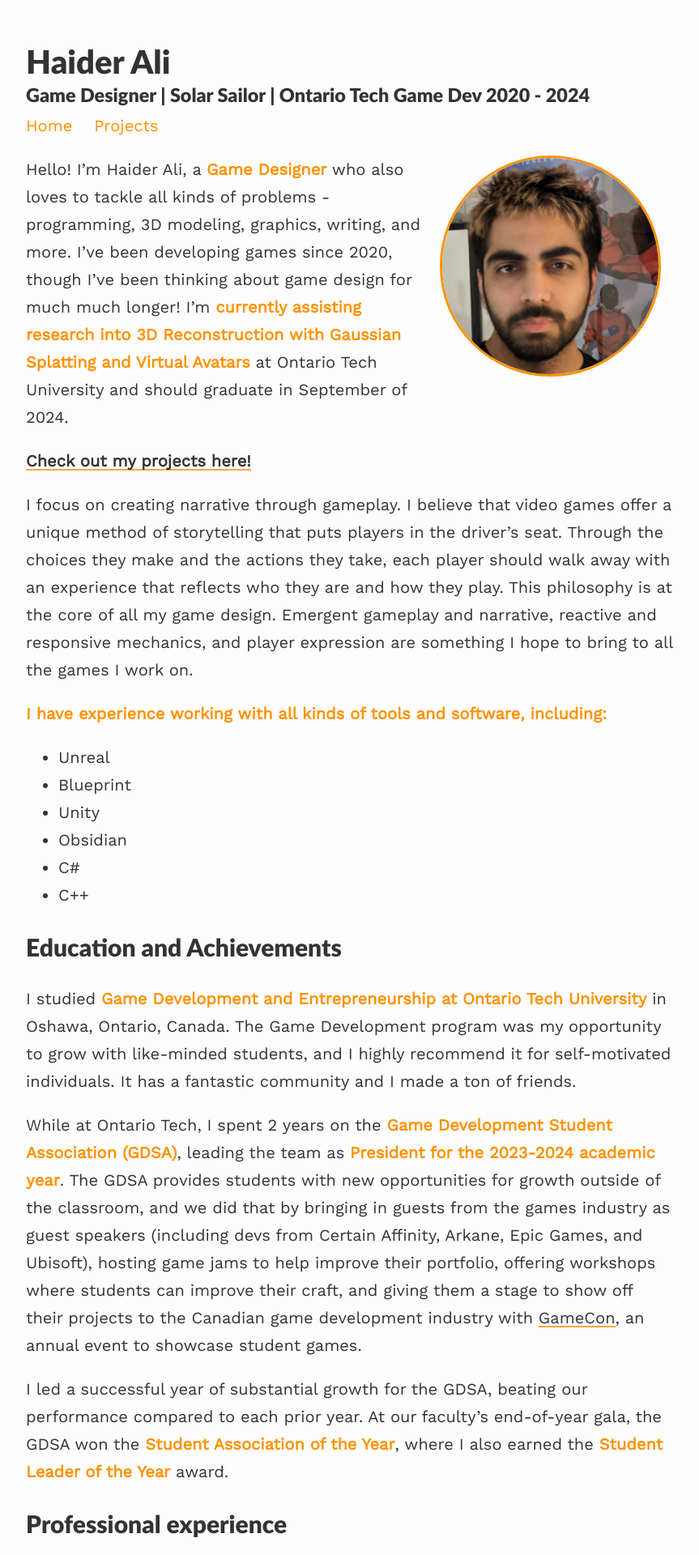
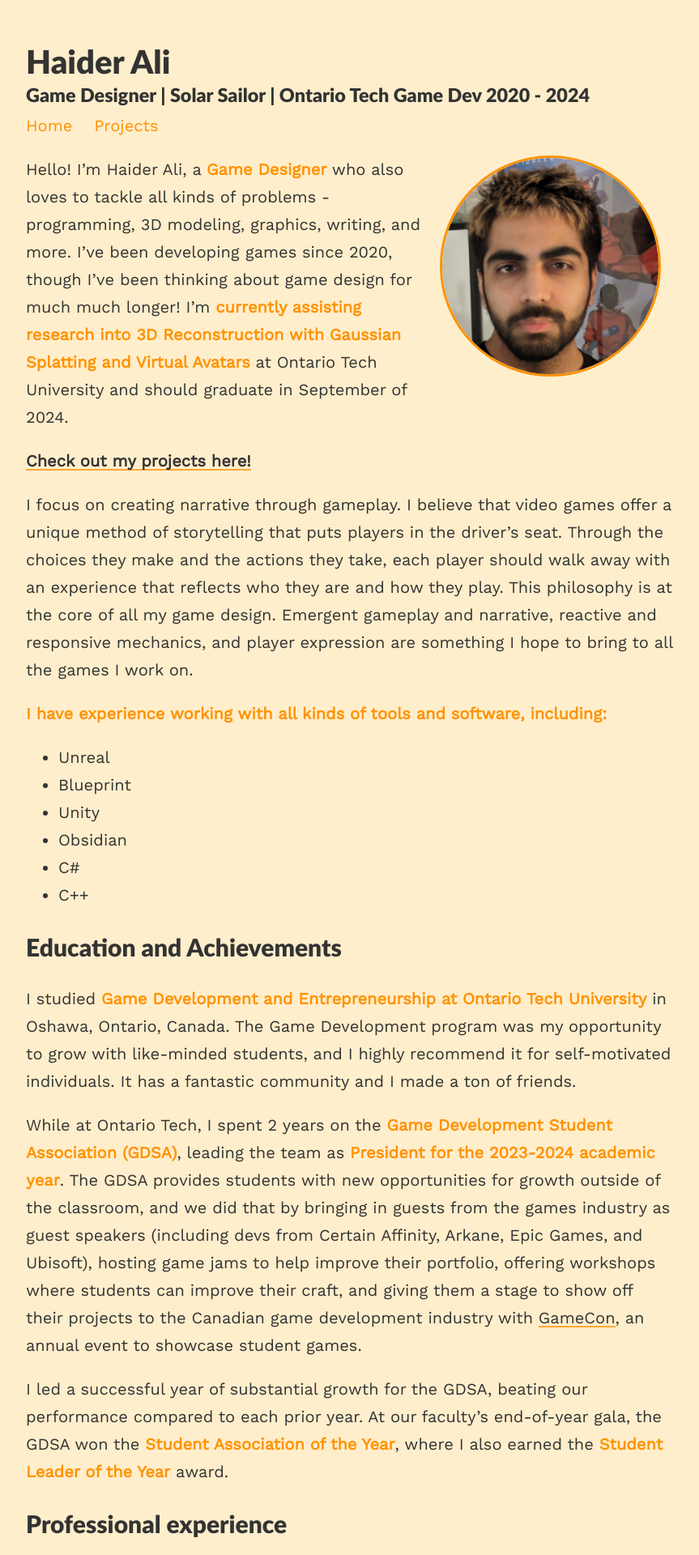
Before and after one commit to sinbadthepoet/sinbadthepoet.github.io, a Jekyll site: the page built from index.md, in a window 1280 px wide. Shown: the top 1920 px of the page at 81% size, without its empty margins (208-1071 px from the left). Built offline with Jekyll 4.4.1, drawn with Linux system fonts in a browser that asks for light colours; nearby versions of some CDN libraries.

Commit message:
Fixed Light Mode BG Color

```diff
--- a/assets/css/_sass/variables.scss
+++ b/assets/css/_sass/variables.scss
@@ -12,7 +12,7 @@ $brand-color:      #ff9200;
 $projectbox-text:  #1e2126;
 
 // Color scheme for light
-$body-bg: #fdfdfd;
+$body-bg: #ffeecc;
 $projectbox: #c3e1c9;
 $text-color: #333;
 
```
